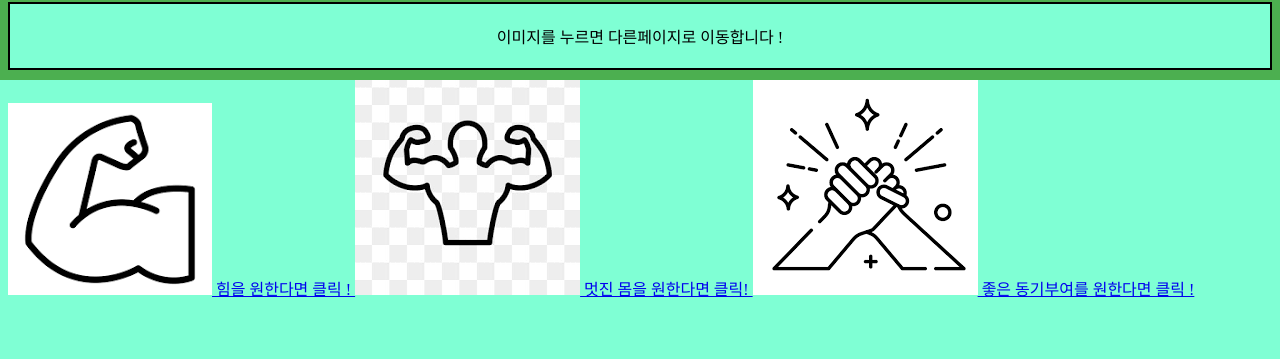
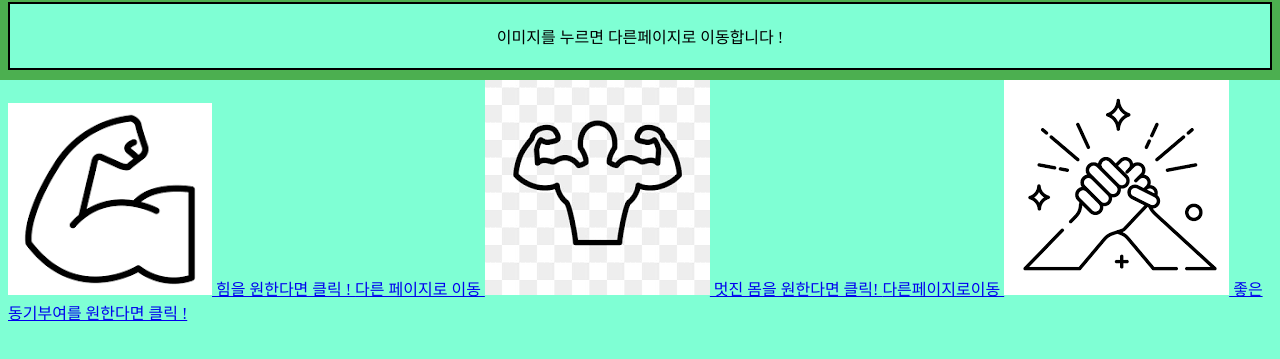
Before and after one commit to 3the500/workout2, a plain HTML site: page index.html in a window 1280 px wide. Shown: the part 87-446 px from the top of the page. Drawn offline with Linux system fonts and the light colour scheme.

Commit message:
Update index.html

```diff
--- a/index.html
+++ b/index.html
@@ -13,11 +13,11 @@
         <img src="power.png" alt="힘"> 힘을 원한다면 클릭 !
     </a>
 
-    <a href="./goodshape.html" target="_blank">
+    <a href="./goodshape.html" target="_blank">다른 페이지로 이동
         <img src="body.png" alt="좋은몸"> 멋진 몸을 원한다면 클릭!
 
     </a>
-    <a href="./motivation.html" target="_blank">
+    <a href="./motivation.html" target="_blank"> 다른페이지로이동
 
         <img src="armwretling.png" alt="화이팅"> 좋은 동기부여를 원한다면 클릭 !
     </a>
```
